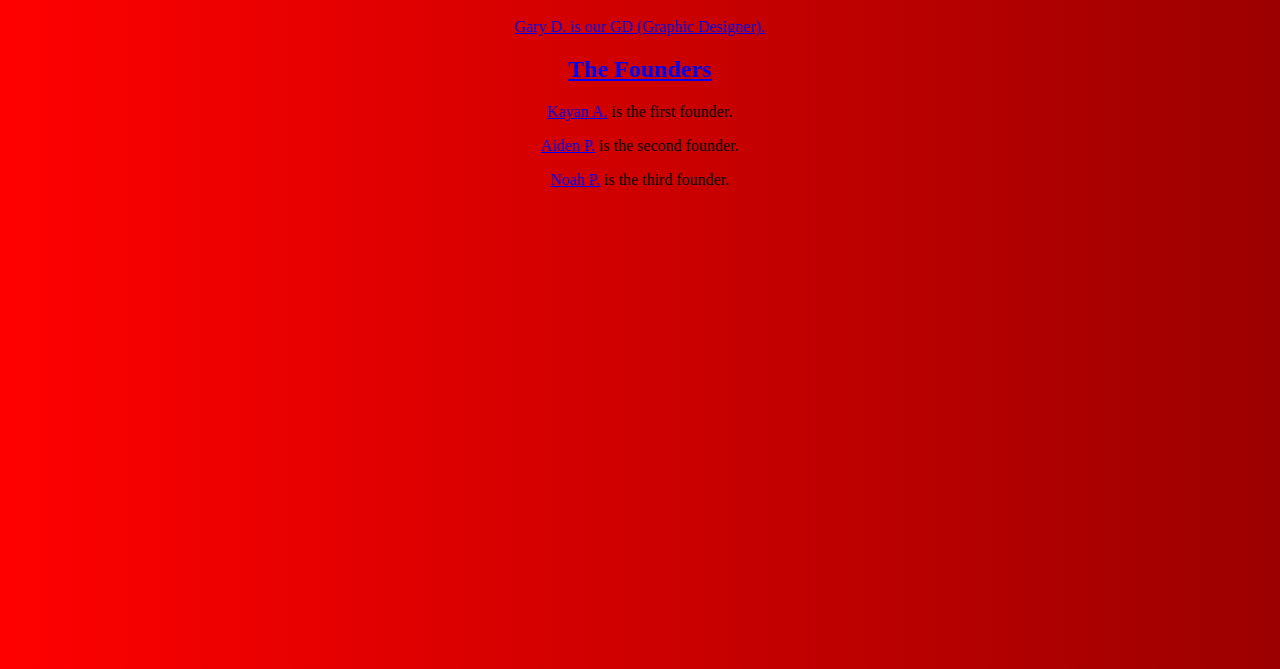
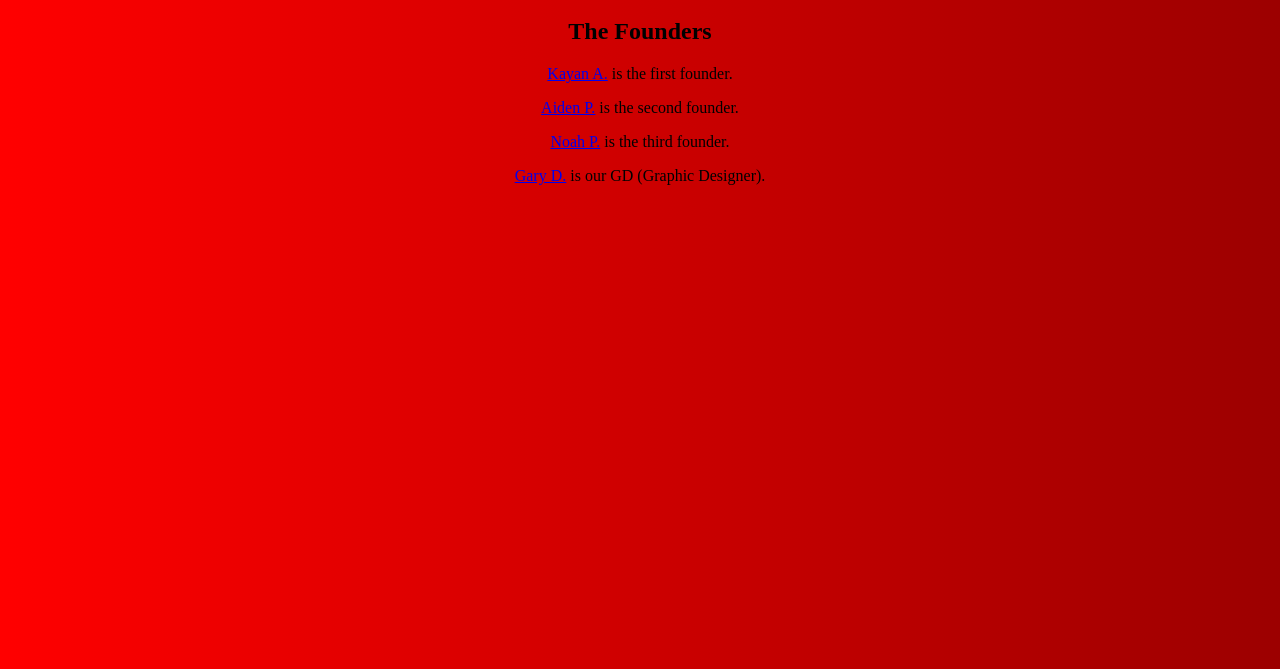
Before and after one commit to techno-studios/techno-studios.github.io, a plain HTML site: page employees/index.html in a window 1280 px wide. Shown: the part 131-800 px from the top of the page. Drawn offline with Linux system fonts and the light colour scheme; a web font is replaced by a local one.

Commit message:
Update index.html

```diff
--- a/employees/index.html
+++ b/employees/index.html
@@ -14,13 +14,14 @@
 		</ul>
 
     <h1>Employees</h1>
-	  <p><a href="gary.html">Gary D. is our GD (Graphic Designer).</p>
+
 
 
     <h2>The Founders</h2>
     <p><a href="kayan.html">Kayan A.</a> is the first founder.</p>
     <p><a href="aiden.html">Aiden P.</a> is the second founder.</p>
 	 <p><a href="noah.html">Noah P.</a> is the third founder.</p>
+	  <p><a href="gary.html">Gary D.</a> is our GD (Graphic Designer).</p>
 
   </body>
 </html>
```
